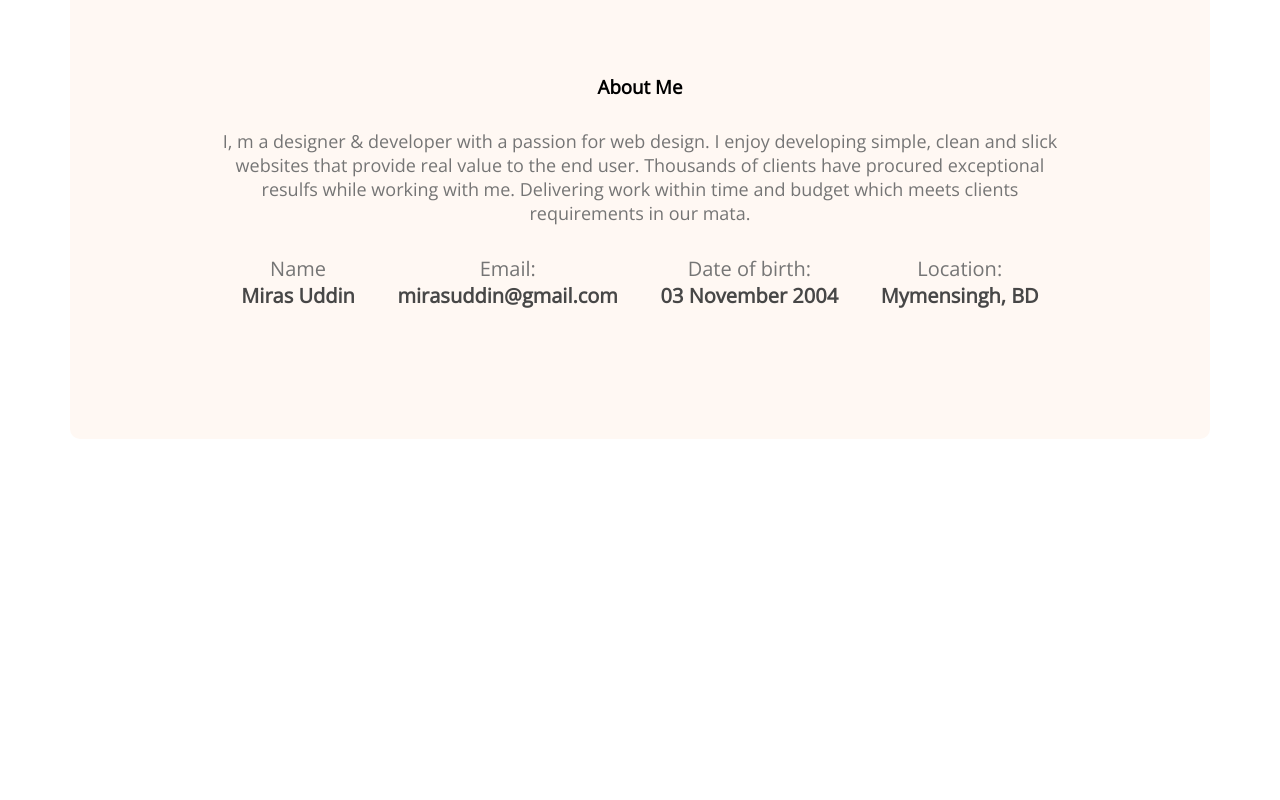
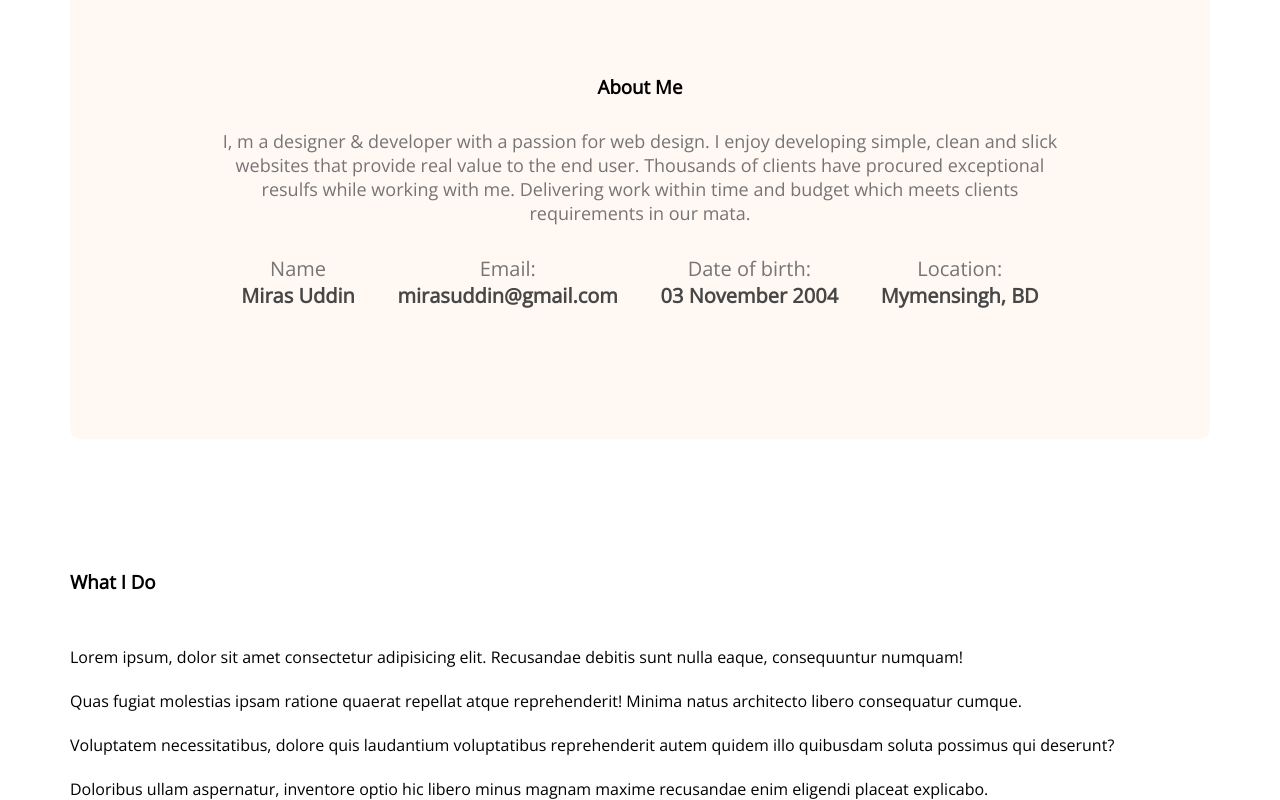
Before and after one commit to MirasUddin/Developer-Prothfolio, a plain HTML site: page index.html in a window 1280 px wide. Shown: the part 965-1765 px from the top of the page. Before the commit the page ends 1404 px from the top, so only its background shows below. Drawn offline with nearby package versions, Linux system fonts and the light colour scheme.

Commit message:
what i do

```diff
--- a/index.html
+++ b/index.html
@@ -52,6 +52,34 @@
               </div>
             </div>
         </section>
+        <!-- what I do section -->
+        <section class="what-i-do">
+          <h3 class="section-title">What  I Do </h3>
+          <!-- .skills-container>.skill*4>img+p.skill-title+p.skill-description>lorem15 -->
+          <div class="skills-container">
+            <div class="skill">
+              <img src="" alt="">
+              <p class="skill-title"></p>
+              <p class="skill-description">Lorem ipsum, dolor sit amet consectetur adipisicing elit. Recusandae debitis sunt nulla eaque, consequuntur numquam!</p>
+            </div>
+            <div class="skill">
+              <img src="" alt="">
+              <p class="skill-title"></p>
+              <p class="skill-description">Quas fugiat molestias ipsam ratione quaerat repellat atque reprehenderit! Minima natus architecto libero consequatur cumque.</p>
+            </div>
+            <div class="skill">
+              <img src="" alt="">
+              <p class="skill-title"></p>
+              <p class="skill-description">Voluptatem necessitatibus, dolore quis laudantium voluptatibus reprehenderit autem quidem illo quibusdam soluta possimus qui deserunt?</p>
+            </div>
+            <div class="skill">
+              <img src="" alt="">
+              <p class="skill-title"></p>
+              <p class="skill-description">Doloribus ullam aspernatur, inventore optio hic libero minus magnam maxime recusandae enim eligendi placeat explicabo.</p>
+            </div>
+          </div>
+        </section>
+
     </main>
     <footer>
 
--- a/styles/protfolio.css
+++ b/styles/protfolio.css
@@ -64,7 +64,7 @@ nav li{
 /* main section*/
 main{
     max-width: 1140px;
-    margin: 0 auto;
+    margin:  auto;
 }
 
 /* about section styles */
@@ -77,7 +77,7 @@ main{
 
 }
 .section-title{
-    text-align: center;
+    /* text-align: center; */
     margin-bottom: 30px;
 }
 .section-description{
@@ -100,3 +100,7 @@ main{
     font-size: 20px;
     color: #474747;
 }
+/* what i do styles */
+.what-i-do{
+    margin-top: 130px;
+}
```
